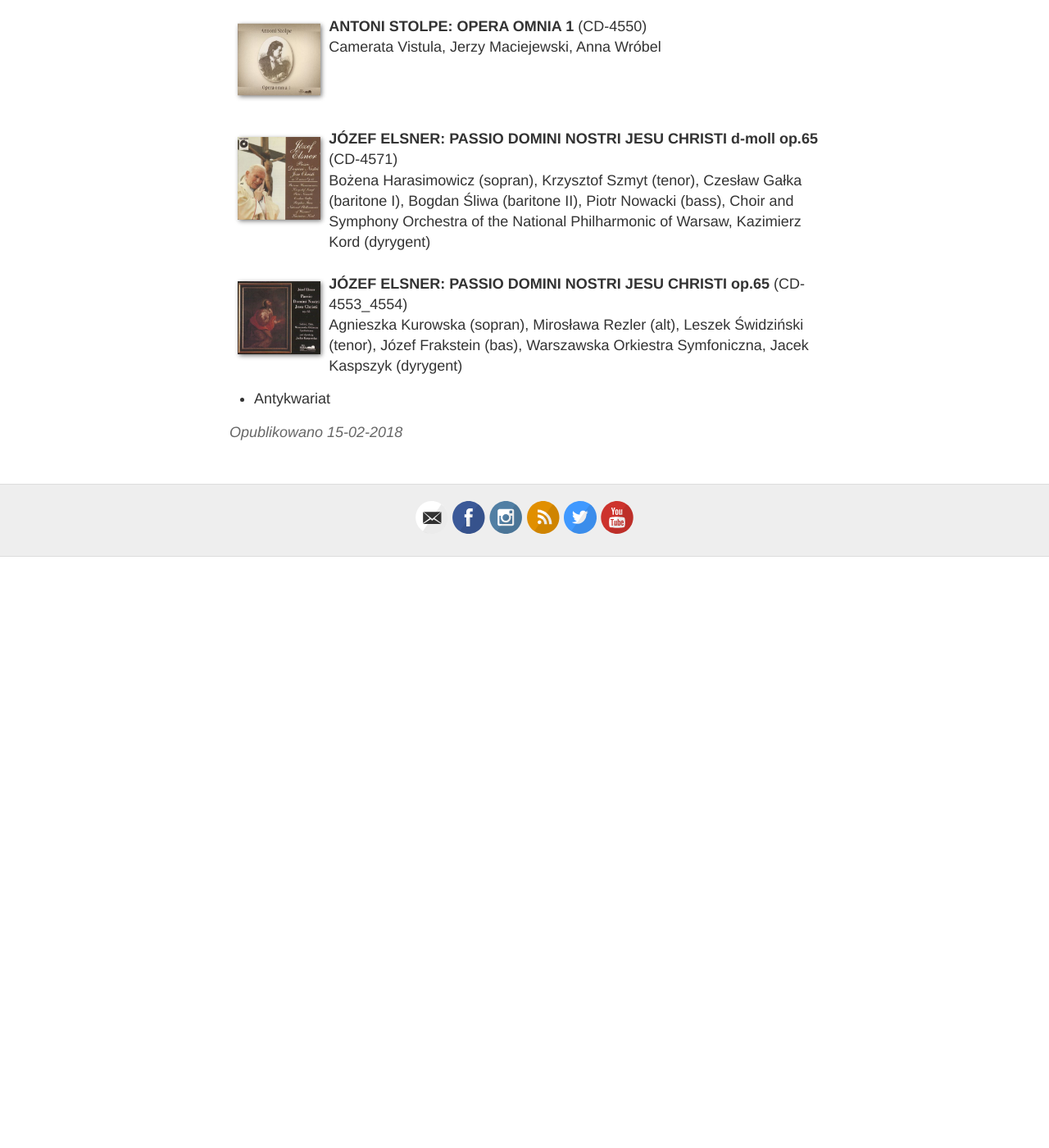
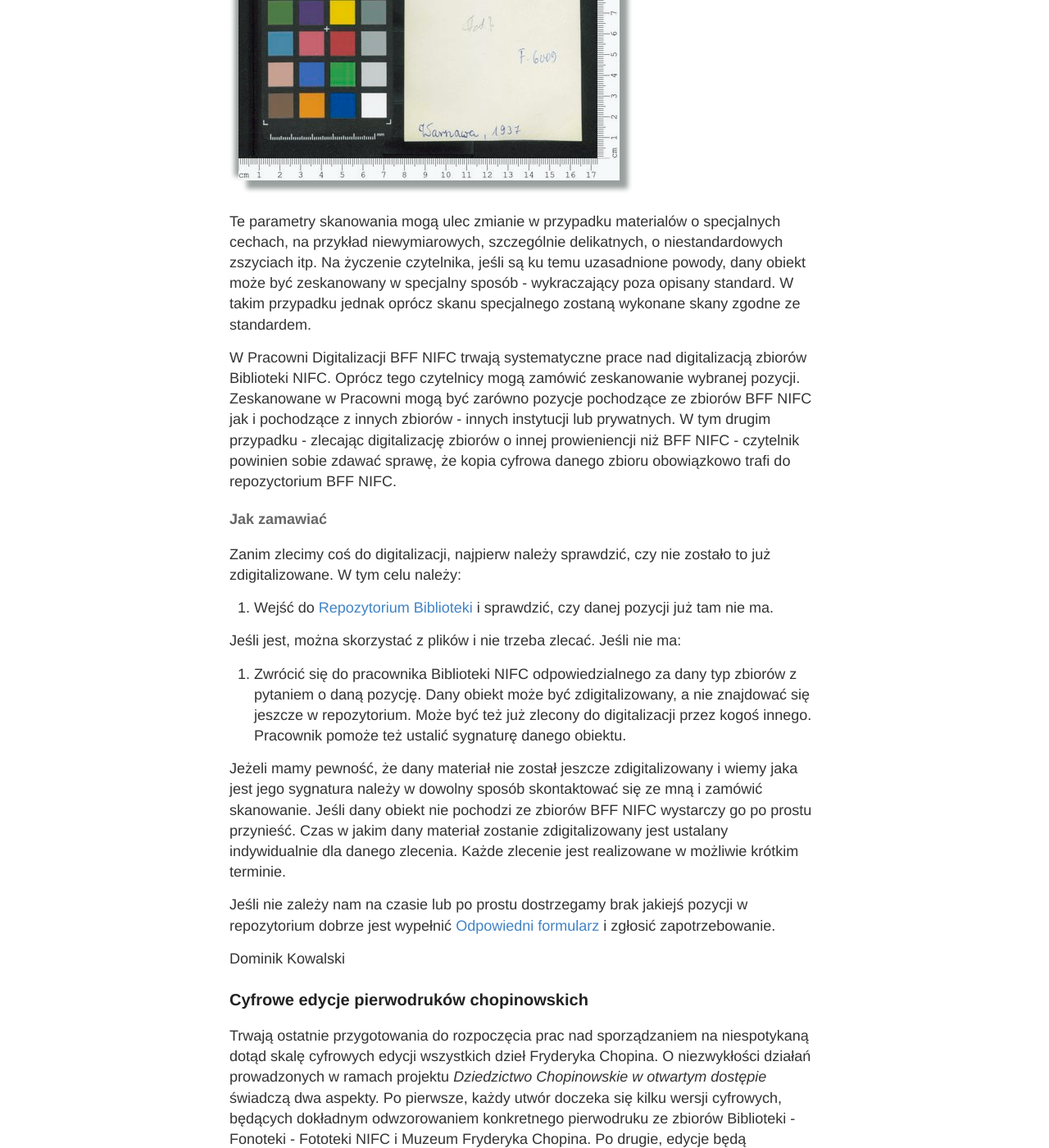
Before and after one commit to nifcbff/github.io, a Jekyll site: the page built from _posts/2018-02-15-Newsletter-001.md, in a window 1280 px wide and 1400 px high, scrolled down 2358 px. Shown: the whole window at 82% size. Built offline with Jekyll 4.4.1, drawn with Linux system fonts in a browser that asks for light colours; before the commit the page ends 3037 px from its top, so only the background shows below that; some of the changed text lies outside the part shown.

Commit message:
test newsletter 02-2018

```diff
--- a/_posts/2018-02-15-Newsletter-001.md
+++ b/_posts/2018-02-15-Newsletter-001.md
@@ -6,6 +6,63 @@
 Wydanie z dnia {{ page.date | date: "%d-%m-%Y" }}
 
 ## Informacje
+
+### Digitalizacja
+
+W Bibliotece Narodowego Instytutu Fryderyka Chopina funkcjonuje Pracownia Digitalizacji.
+Pracownia Digitalizacji znajduje się w pomieszczeniu nr 2.6 (wejście przez czytelnię).
+Pracownia Digitalizacji zajmuje się digitalizowaniem zbiorów.
+Poprzez "digitalizowanie" rozumiemy tutaj przygotowanie do udostępnienia cyfrowej kopii zbioru.
+Digitalizowane są zarówno zbiory własne BFF NIFC, jak i zbiory pochodzące z innych, współpracujących z nami instytucji.
+Standardowo kopie cyfrowe przygotowywane są w rozdzielczości 300 DPI, w kolorze, obie strony rozlożone na skanie z miarką centymetrową przy dolnej i bocznej krawędzi.
+
+Przykłady:
+
+![Przyklad skanu starego druku](https://nifcbff.github.io/images/2018-02_DK_001.png?raw=true)
+![Przykład skanu wydania współczesnego](https://nifcbff.github.io/images/2018-02_DK_002.png?raw=true)
+
+Oprócz standardowej wersji ekspozycyjnej wykonywane są również skany archiwizacyjne o rozdzielczości 600 DPI oraz skany mające specjalne cechy służące do dalszej obróbki.
+Materiały drukowane są po zeskanowaniu poddawane OCR.
+Ostatecznie czytelnik uzyskuje wierną cyfrową kopię kolorową danej publikacji w formie pliku graficznego oraz czarnobiały przeszukiwalny plik pdf z tekstem.
+
+Fotografia i ikonografia są skanowane w tych samych standardach technicznych, jednak wzornik kolorów jest umieszczany na każdym skanie.
+
+![Przykład strony recto](https://nifcbff.github.io/images/2018-02_DK_003.png?raw=true)
+![Przykład strony verso](https://nifcbff.github.io/images/2018-02_DK_004.png?raw=true)
+
+Te parametry skanowania mogą ulec zmianie w przypadku materialów o specjalnych cechach, na przykład niewymiarowych, szczególnie delikatnych, o niestandardowych zszyciach itp.
+Na życzenie czytelnika, jeśli są ku temu uzasadnione powody, dany obiekt może być zeskanowany w specjalny sposób - wykraczający poza opisany standard.
+W takim przypadku jednak oprócz skanu specjalnego zostaną wykonane skany zgodne ze standardem.
+
+W Pracowni Digitalizacji BFF NIFC trwają systematyczne prace nad digitalizacją zbiorów Biblioteki NIFC.
+Oprócz tego czytelnicy mogą zamówić zeskanowanie wybranej pozycji.
+Zeskanowane w Pracowni mogą być zarówno pozycje pochodzące ze zbiorów BFF NIFC jak i pochodzące z innych zbiorów - innych instytucji lub prywatnych.
+W tym drugim przypadku - zlecając digitalizację zbiorów o innej prowieniencji niż BFF NIFC - czytelnik powinien sobie zdawać sprawę, że kopia cyfrowa danego zbioru obowiązkowo trafi do repozyctorium BFF NIFC.
+
+#### Jak zamawiać
+
+Zanim zlecimy coś do digitalizacji, najpierw należy sprawdzić, czy nie zostało to już zdigitalizowane.
+W tym celu należy:
+
+1. Wejść do [Repozytorium Biblioteki](http://148.81.200.238/) i sprawdzić, czy danej pozycji już tam nie ma.
+
+Jeśli jest, można skorzystać z plików i nie trzeba zlecać. Jeśli nie ma:
+
+2. Zwrócić się do pracownika Biblioteki NIFC odpowiedzialnego za dany typ zbiorów z pytaniem o daną pozycję.
+Dany obiekt może być zdigitalizowany, a nie znajdować się jeszcze w repozytorium.
+Może być też już zlecony do digitalizacji przez kogoś innego.
+Pracownik pomoże też ustalić sygnaturę danego obiektu.
+
+Jeżeli mamy pewność, że dany materiał nie został jeszcze zdigitalizowany i wiemy jaka jest jego sygnatura należy w dowolny sposób skontaktować się ze mną i zamówić skanowanie.
+Jeśli dany obiekt nie pochodzi ze zbiorów BFF NIFC wystarczy go po prostu przynieść.
+Czas w jakim dany materiał zostanie zdigitalizowany jest ustalany indywidualnie dla danego zlecenia.
+Każde zlecenie jest realizowane w możliwie krótkim terminie.
+
+Jeśli nie zależy nam na czasie lub po prostu dostrzegamy brak jakiejś pozycji w repozytorium dobrze jest wypełnić [Odpowiedni formularz](https://docs.google.com/forms/d/e/1FAIpQLSdZoY8oK6cxvsSdm5vt-_2-95VH-mx1QNuu0FBiVFvWYiL_7g/viewform) i zgłosić zapotrzebowanie.
+
+Dominik Kowalski
+
+
 ### Cyfrowe edycje pierwodruków chopinowskich
 
 Trwają ostatnie przygotowania do rozpoczęcia prac nad sporządzaniem na niespotykaną dotąd skalę cyfrowych edycji wszystkich dzieł Fryderyka Chopina.
```
